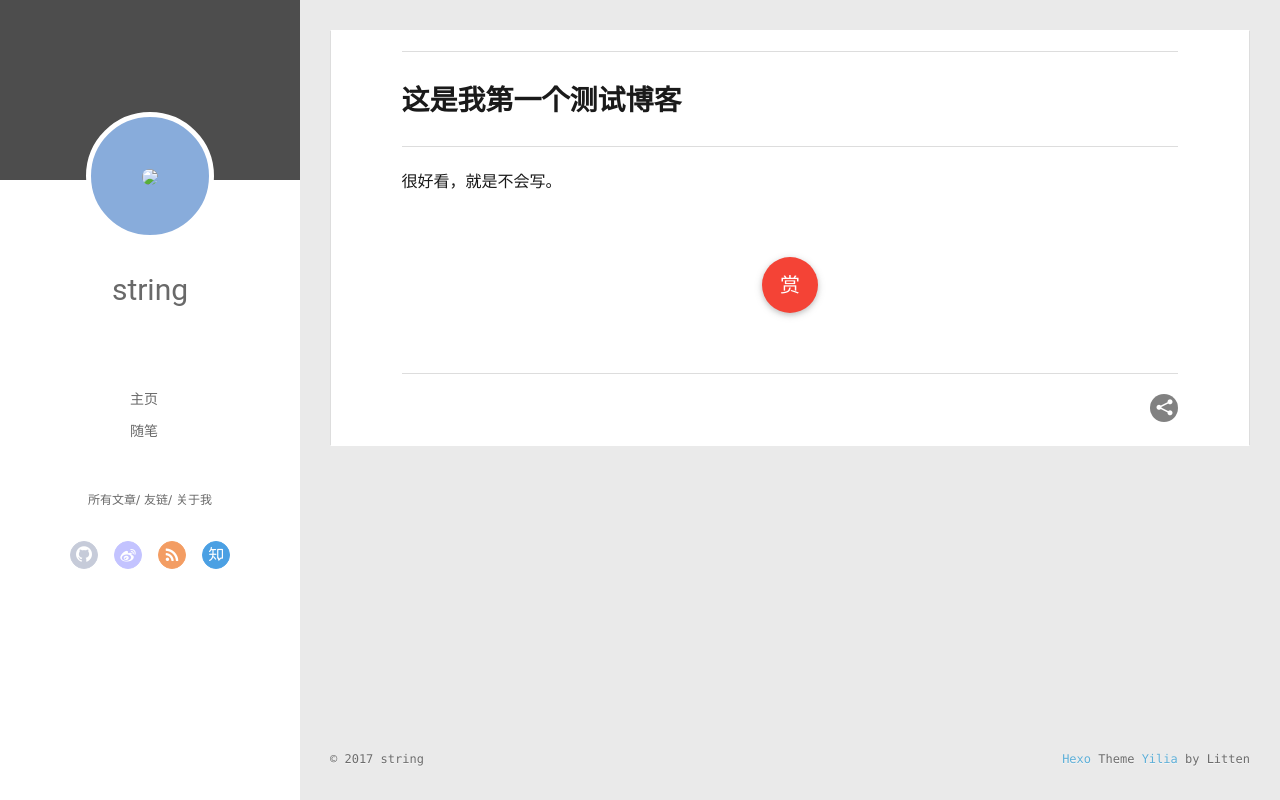
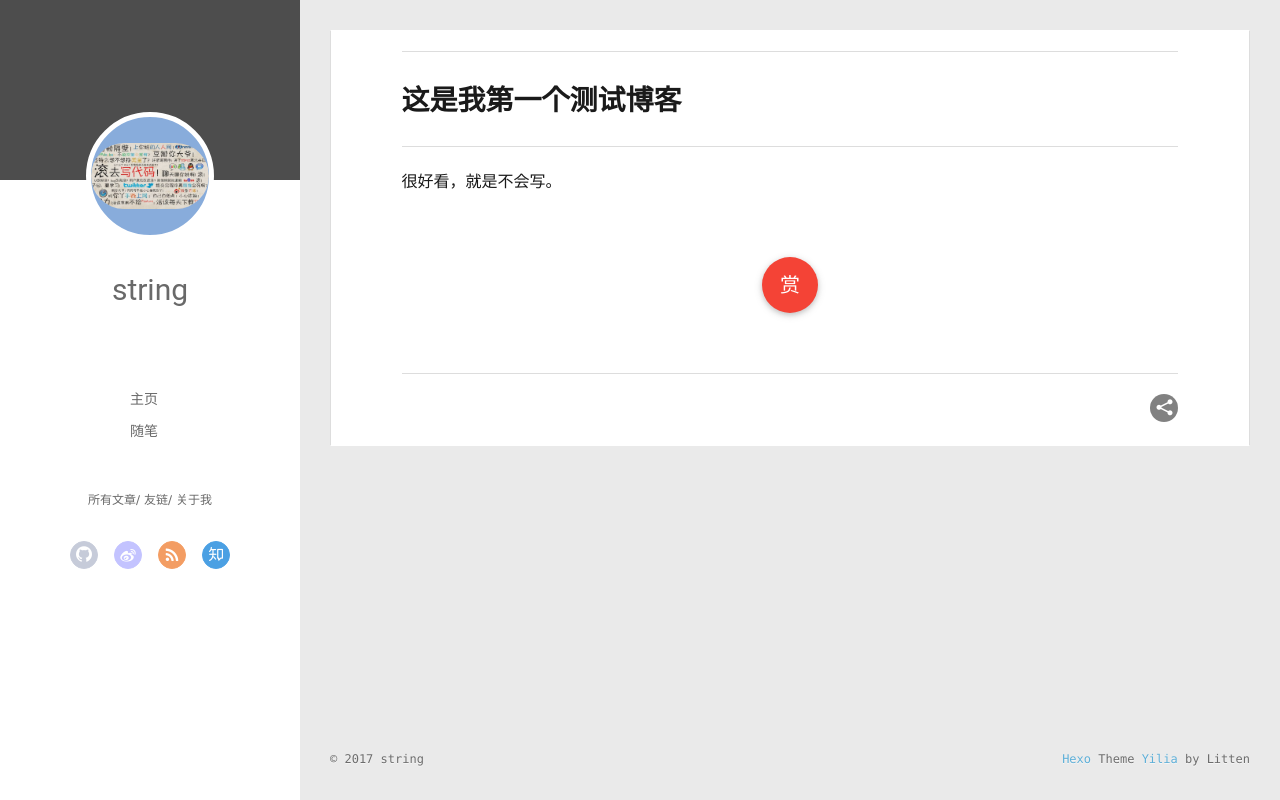
Before and after one commit to crazePhper/crazePhper.github.io, a plain HTML site: page 2017/07/06/hello-world/index.html in a window 1280 px wide. Drawn offline with Linux system fonts and the light colour scheme.

Commit message:
Site updated: 2017-07-06 22:44:41

```diff
--- a/2017/07/06/hello-world/index.html
+++ b/2017/07/06/hello-world/index.html
@@ -46,7 +46,7 @@
 <div class="intrude-less">
 	<header id="header" class="inner">
 		<a href="/" class="profilepic">
-			<img src="null" class="js-avatar">
+			<img src="/image/avatar.jpg" class="js-avatar">
 		</a>
 		<hgroup>
 		  <h1 class="header-author"><a href="/">string</a></h1>
@@ -104,7 +104,7 @@
 	<div class="intrude-less">
 		<header id="header" class="inner">
 			<div class="profilepic">
-				<img src="null" class="js-avatar">
+				<img src="/image/avatar.jpg" class="js-avatar">
 			</div>
 			<hgroup>
 			  <h1 class="header-author js-header-author">string</h1>
```
Also changed, not shown: archives/2017/07/index.html (+2 -2 lines), archives/2017/index.html (+2 -2 lines), archives/index.html (+2 -2 lines), index.html (+2 -2 lines), image/avatar.jpg (added).
